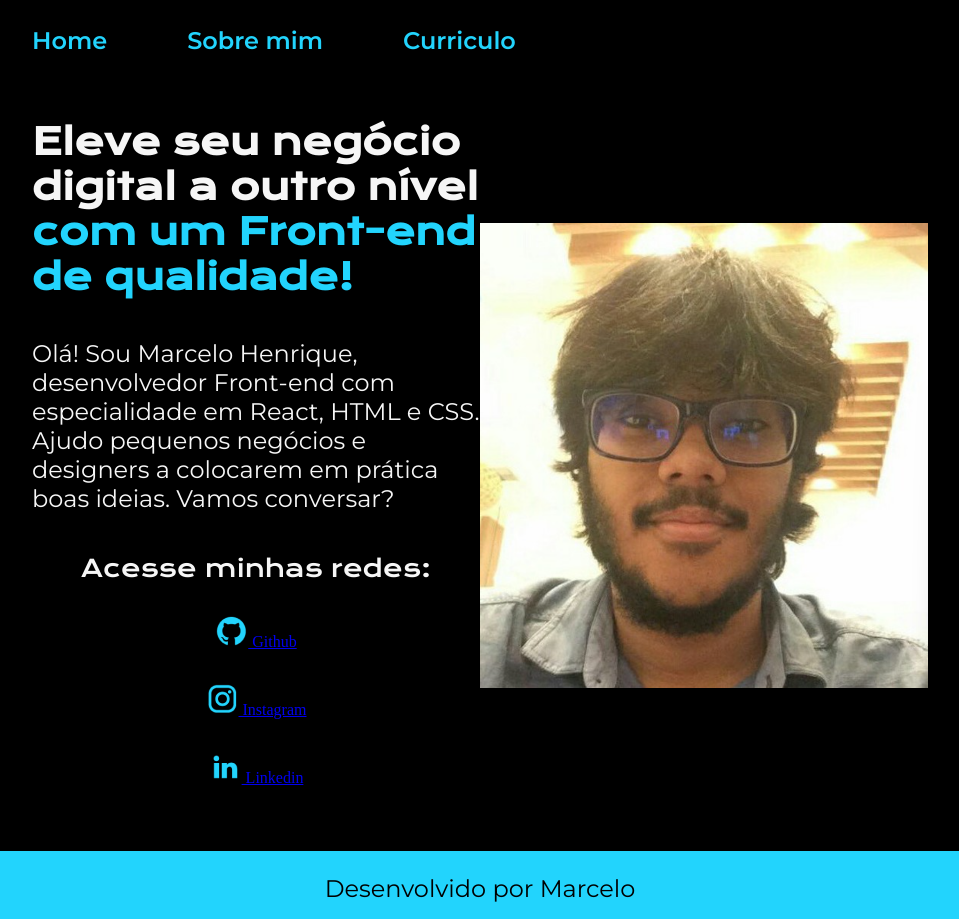
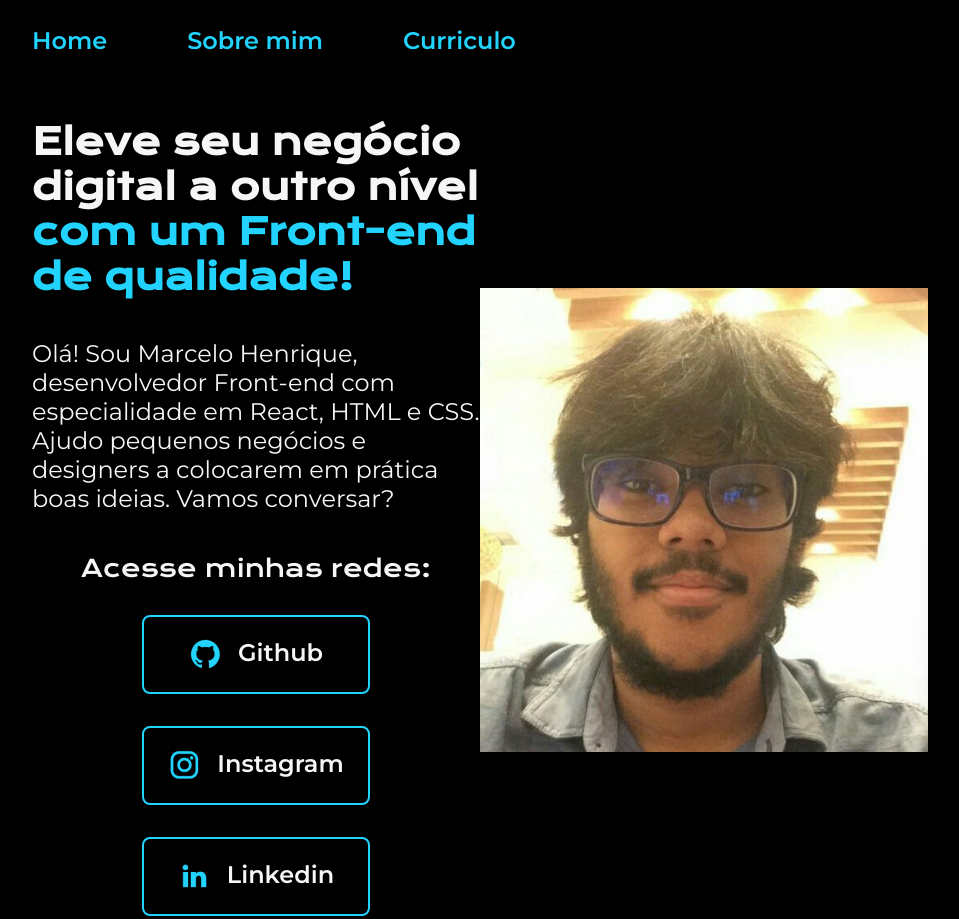
Before and after one commit to MarceloAzev/front-end-estudo, a plain HTML site: page index.html in a window 1280 px wide. Shown: the top 919 px of the page, without its empty margins (160-1119 px from the left). Drawn offline with nearby package versions, Linux system fonts and the light colour scheme.

Commit message:
alteração da class de apresentacao-links-links para apresentacao-links-navegacao

```diff
--- a/index.html
+++ b/index.html
@@ -22,13 +22,13 @@
                 <p class="apresentacao-paragrafo">Olá! Sou Marcelo Henrique, desenvolvedor Front-end com especialidade em React, HTML e CSS. Ajudo pequenos negócios e designers a colocarem em prática boas ideias. Vamos conversar?</p>
                 <div class="apresentacao_links">
                     <h2 class="apresenta_links_substitulo">Acesse minhas redes:</h2>
-                    <a class="apresentacao_links_links" href="https://github.com/MarceloAzev">
+                    <a class="apresentacao_links_navegacao" href="https://github.com/MarceloAzev">
                         <img src="./assets/github.png" alt="ícone git hub">
                     Github</a>
-                    <a class="apresentacao_links_links" href="https://www.instagram.com/mar100celo/?hl=pt">
+                    <a class="apresentacao_links_navegacao" href="https://www.instagram.com/mar100celo/?hl=pt">
                         <img src="./assets/instagram.png" alt="ícone do instagram">
                     Instagram</a>
-                    <a class="apresentacao_links_links" href="https://www.linkedin.com/in/marcelo-henrique-santos-mota-de-azevedo-5a89ab170/">
+                    <a class="apresentacao_links_navegacao" href="https://www.linkedin.com/in/marcelo-henrique-santos-mota-de-azevedo-5a89ab170/">
                         <img src="./assets/linkedin.png" alt="ícone linkedin">
                     Linkedin</a>
                 </div>
```
